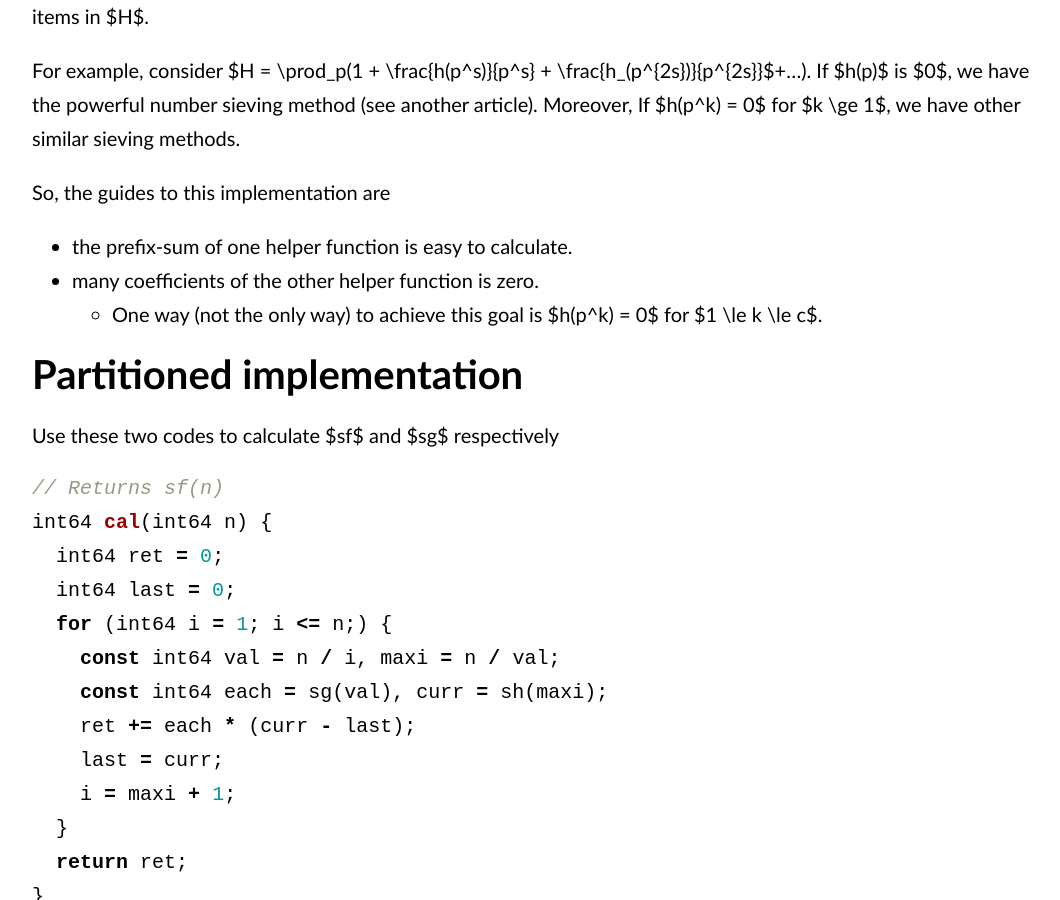
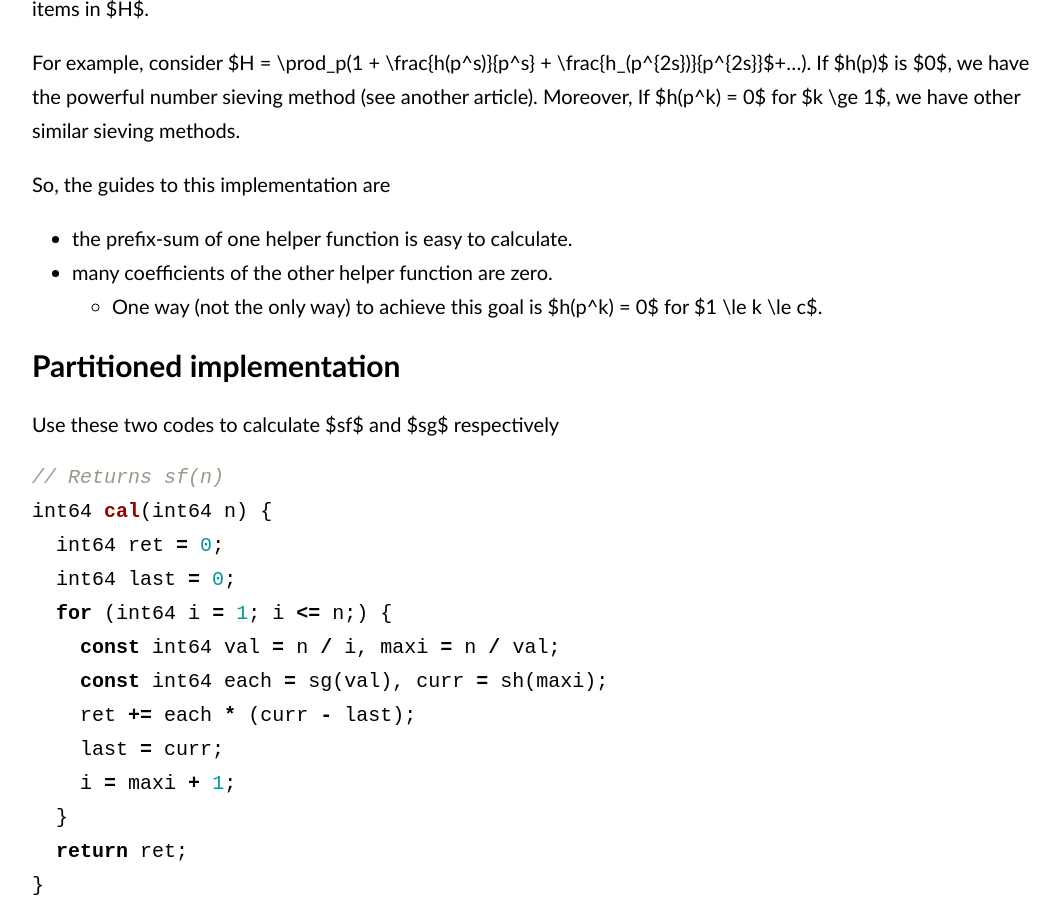
Before and after one commit to baihacker/main, a Jekyll site: the page built from docs/_posts/2020-04-12-The_prefix-sum_of_multiplicative_function_dirichlet_convolution.md, in a window 1280 px wide and 900 px high, scrolled down 1491 px. Shown: the whole window, without its empty margins (96-1156 px from the left). Built offline with Jekyll 4.4.1, drawn with Linux system fonts in a browser that asks for light colours.

Commit message:
Refine words.

````diff
--- a/docs/_posts/2020-04-12-The_prefix-sum_of_multiplicative_function_dirichlet_convolution.md
+++ b/docs/_posts/2020-04-12-The_prefix-sum_of_multiplicative_function_dirichlet_convolution.md
@@ -29,12 +29,12 @@
 
 The orignal version (more than two helper functions) can be solved by applying these implementations more than one times.
 
-# **Raw** implementations
+## **Raw** implementations
 For **case M.**, a **raw** implementation is to compute the convolution of $G$ and $H$ directly.
 
 Since the formula is raw, we don't have enough information to optimize it. This also means we can use any idea to optimize it.
 
-# **Prefix-sum** implementation
+## **Prefix-sum** implementation
 For **case M.**, **case I.**, by iterating each item of $H=\sum\frac{h(i)}{i^s}$, there are two formulats:
 
 $$
@@ -50,10 +50,10 @@
 
 So, the guides to this implementation are
 * the prefix-sum of one helper function is easy to calculate.
-* many coefficients of the other helper function is zero.
+* many coefficients of the other helper function are zero.
   * One way (not the only way) to achieve this goal is $h(p^k) = 0$ for $1 \le k \le c$.
 
-# **Partitioned** implementation
+## **Partitioned** implementation
 Use these two codes to calculate $sf$ and $sg$ respectively
 
 ```cpp
````
